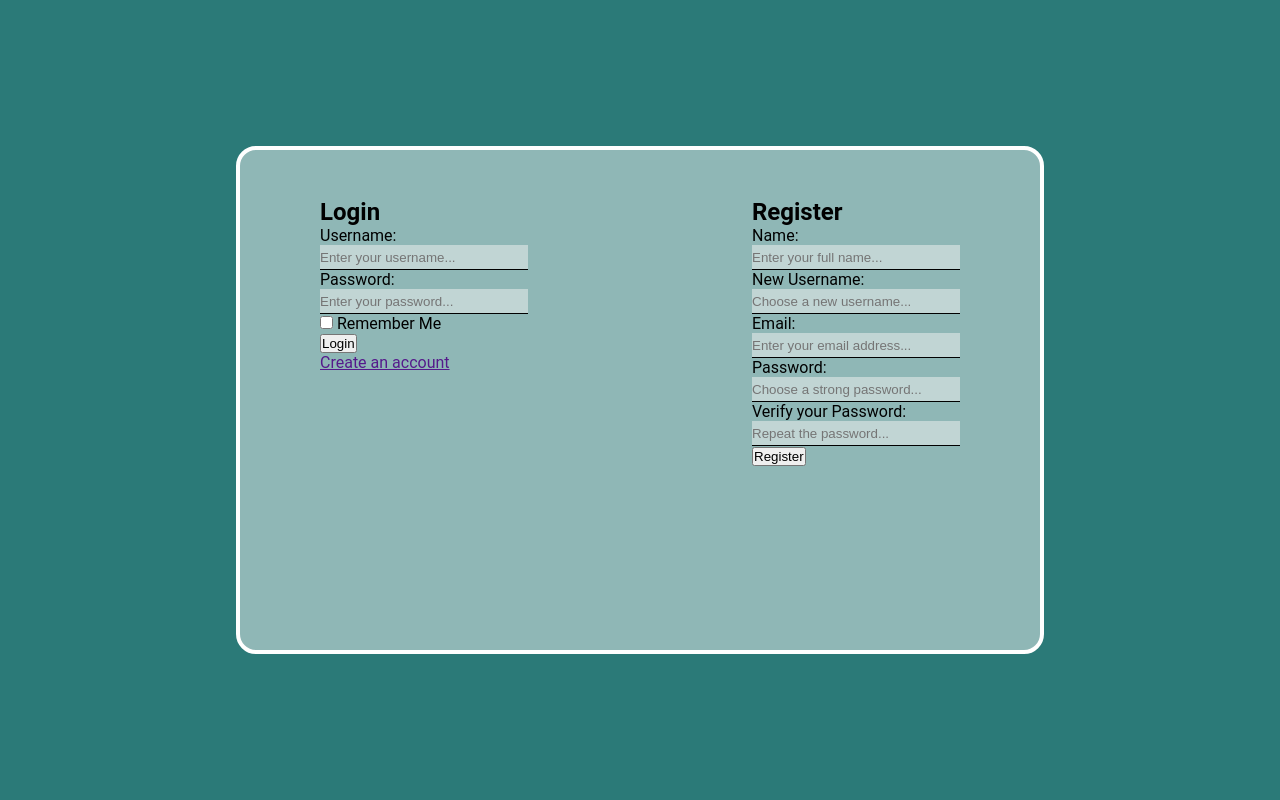
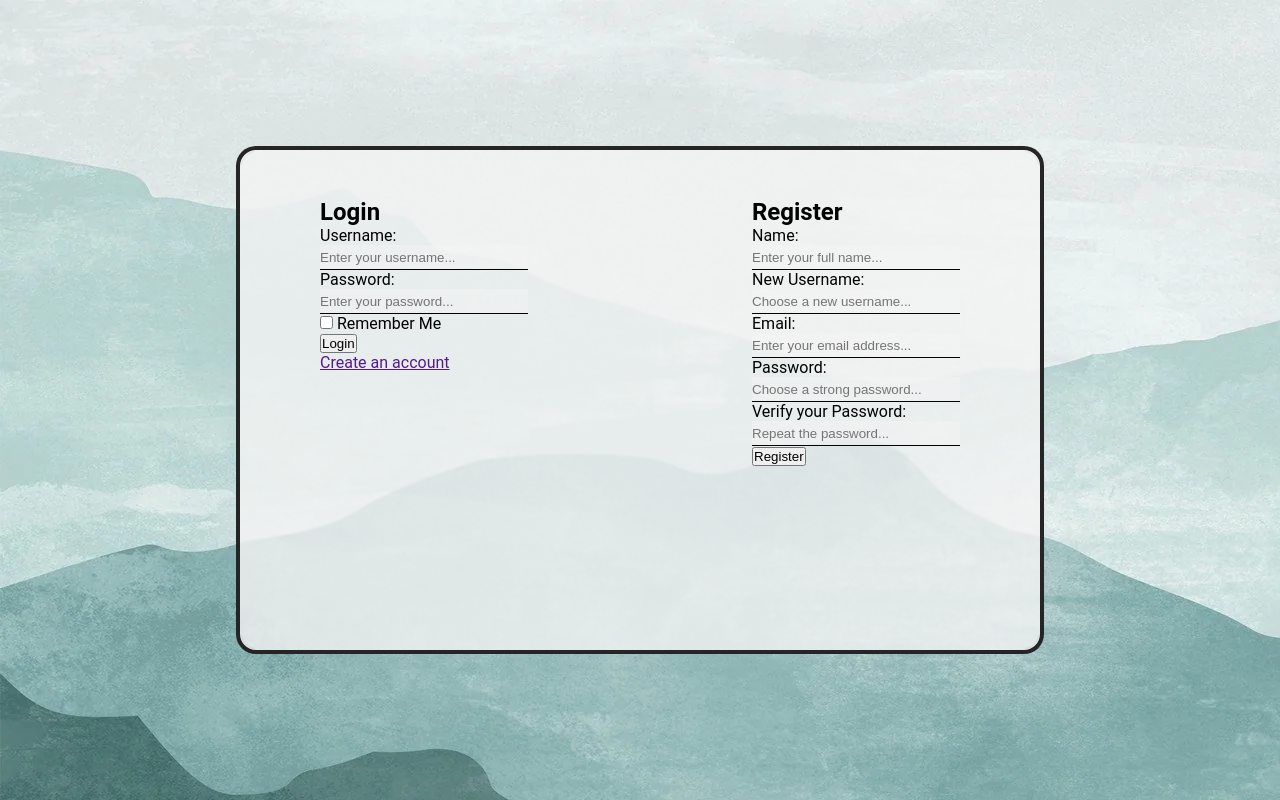
Before and after one commit to a-grade-99/Login-Page, a plain HTML site: page lindex.html in a window 1280 px wide. Drawn offline with Linux system fonts and the light colour scheme.

Commit message:
changed the background and made the container blurry

```diff
--- a/index.css
+++ b/index.css
@@ -5,7 +5,7 @@
 
 body{
     font-family: 'Roboto', sans-serif;
-    background-color: #2B7A78;
+    background-image: url(mountain.png);
 }
 
 .container{
@@ -14,16 +14,29 @@ body{
     height: 500px;
     position: absolute;
     top: 50%;
-    top: 50%;
     left: 50%;
     transform: translate(-50%, -50%);
-    background-color: rgba(244, 244, 244, 0.5);
+    background-color: rgba(244, 244, 244, 0.8);
 
-    border: 4px solid white;
+    border: 4px solid rgba(37, 36, 36, 0.992);
 
     display: flex;
     justify-content: space-between;
 }
+
+.container::before {
+    border-radius: 20px;
+    content: "";
+    position: absolute;
+    top: 0;
+    left: 0;
+    right: 0;
+    bottom: 0;
+    background-size: cover;
+    backdrop-filter: blur(1px); /* Adjust the blur radius as needed */
+    z-index: -1; /* Place the pseudo-element behind the container content */
+}
+
 
 .login{
     margin: 3rem 0 0 5rem;
```
Also changed, not shown: mountain.png (added).
